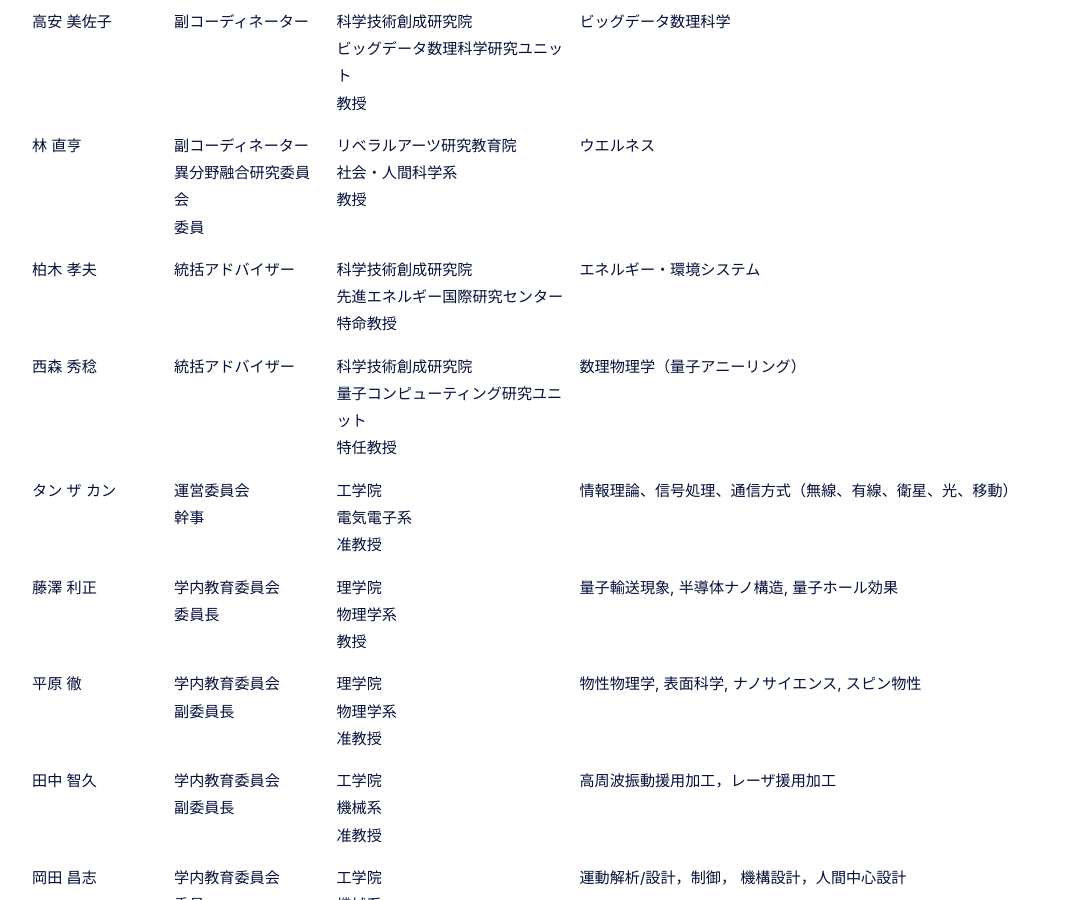
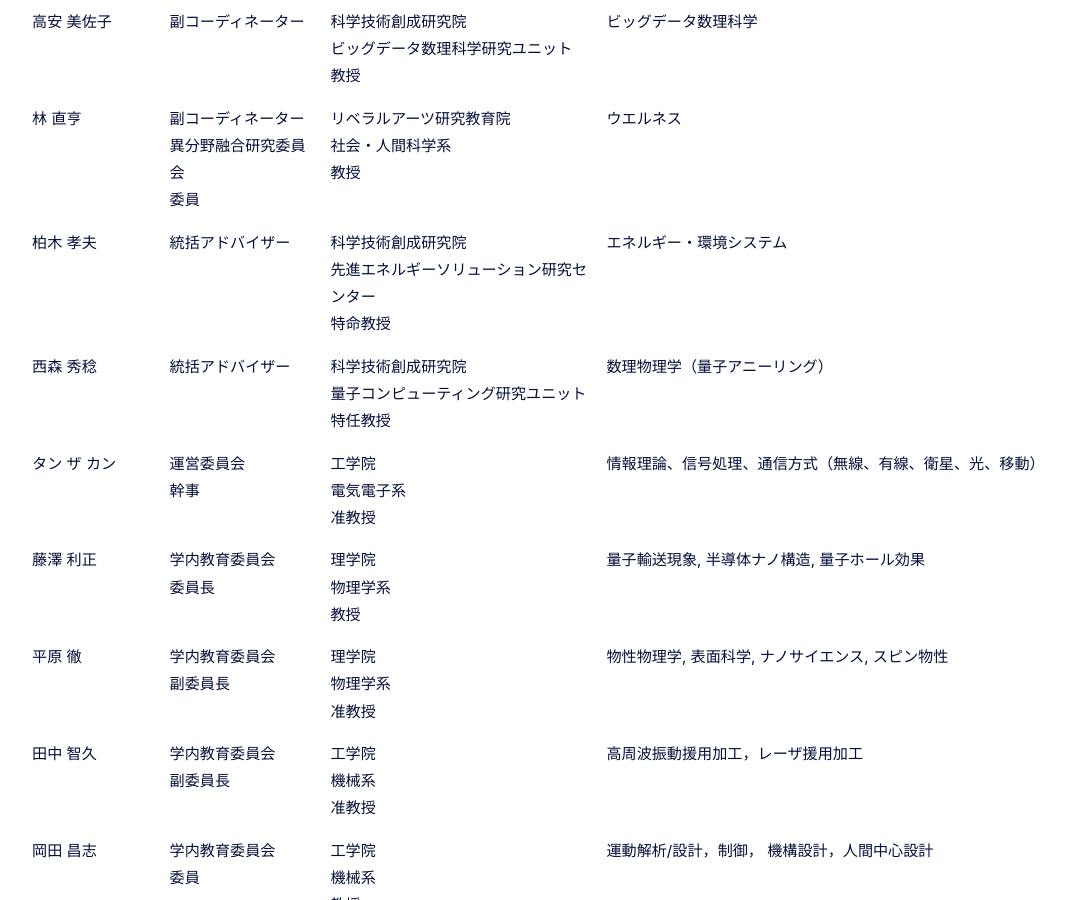
Before and after one commit to fl1d/w0ex.github.io, a Jekyll site: the page built from _pages/faculty.md, in a window 1280 px wide and 900 px high, scrolled down 1262 px. Shown: the whole window, without its empty margins (36-1101 px from the left). Built offline with Jekyll 4.4.1, drawn with Linux system fonts in a browser that asks for light colours; cached includes are drawn as plain includes; nearby versions of some CDN libraries; some of the changed text lies outside the part shown.

Commit message:
Update faculty.md

```diff
--- a/_pages/faculty.md
+++ b/_pages/faculty.md
@@ -40,7 +40,7 @@
 鈴森 康一 |副コーディネーター<br>異分野融合研究委員会<br>委員|工学院<br>機械系<br>教授|人工筋肉，ソフトロボット，マイクロロ ボット，<br>フルードパワーアクチュエータ
 高安 美佐子 |副コーディネーター|科学技術創成研究院<br>ビッグデータ数理科学研究ユニット<br>教授|ビッグデータ数理科学
 林 直亨 |副コーディネーター<br>異分野融合研究委員会<br>委員|リベラルアーツ研究教育院<br>社会・人間科学系<br>教授|ウエルネス
-柏木 孝夫 |統括アドバイザー|科学技術創成研究院<br>先進エネルギー国際研究センター<br>特命教授|エネルギー・環境システム
+柏木 孝夫 |統括アドバイザー|科学技術創成研究院<br>先進エネルギーソリューション研究センター<br>特命教授|エネルギー・環境システム
 西森 秀稔 |統括アドバイザー|科学技術創成研究院<br>量子コンピューティング研究ユニット<br>  特任教授|数理物理学（量子アニーリング）
 タン ザ カン |運営委員会<br>幹事|工学院<br>電気電子系<br>准教授|情報理論、信号処理、通信方式（無線、有線、衛星、光、移動）
 藤澤 利正 |学内教育委員会<br>委員長|理学院<br>物理学系<br>教授|量子輸送現象, 半導体ナノ構造, 量子ホール効果
@@ -79,7 +79,7 @@
 中本 高道 |異分野融合研究委員会<br>委員|科学技術創成研究院<br>未来産業技術研究所<br>教授|知能化学工学（匂いセンサと機械学習）
 河野 行雄 |異分野融合研究委員会<br>委員|工学院<br>電気電子系<br>准教授|テラヘルツ計測、テラヘルツイメージング
 吉敷 祥一 |異分野融合研究委員会<br>委員|科学技術創成研究院<br>未来産業技術研究所<br>准教授|建築構造・材料、耐震工学
-小田 拓也 |異分野融合研究委員会<br>委員|科学技術創成研究院<br>先進エネルギー国際研究センター<br>特任教授|エネルギーシステム
+小田 拓也 |異分野融合研究委員会<br>委員|科学技術創成研究院<br>先進エネルギーソリューションs研究センター<br>特任教授|エネルギーシステム
 鈴木 賢治 |異分野融合研究委員会<br>委員|科学技術創成研究院<br>未来産業技術研究所<br>特任教授|機械学習、人工知能
 伊藤 浩之 |異分野融合研究委員会<br>委員|科学技術創成研究院<br>ナノセンシング研究ユニット<br>准教授|電車デバイス、電子機器
 山本 貴富喜 | 異分野融合研究委員会<br>委員| 工学院<br>機械系<br>准教授|Micro/Nanodevice
```
